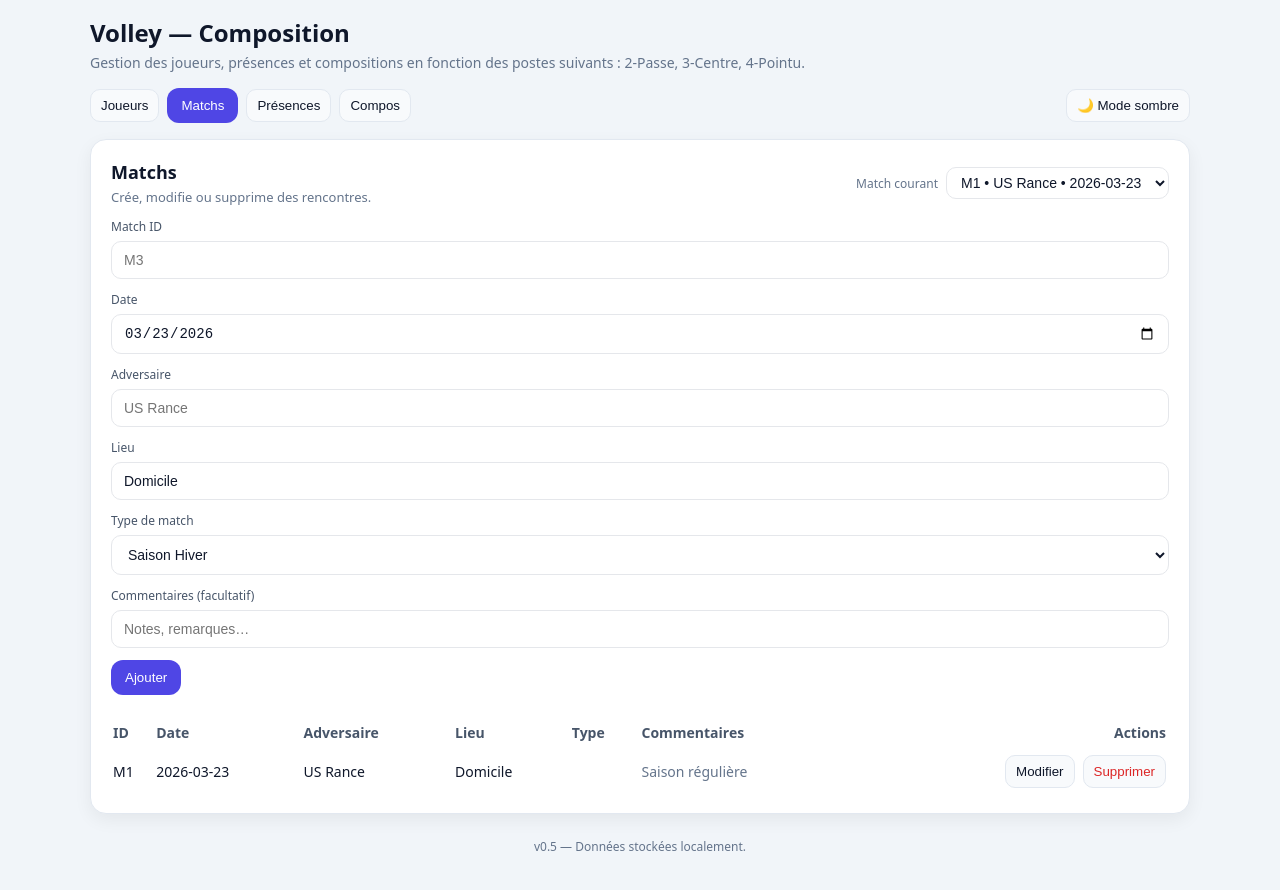
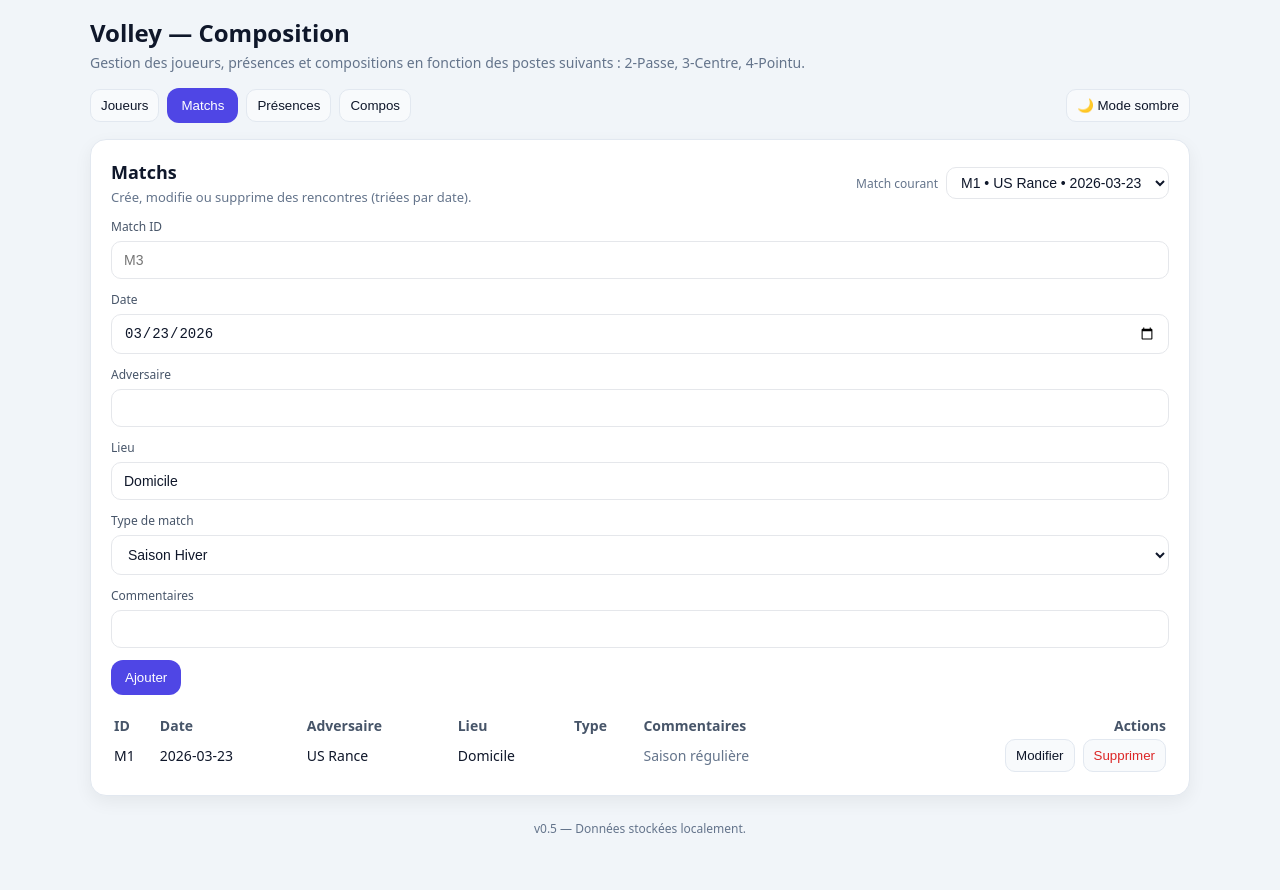
Before and after one commit to Soothsayerus/volley-compo, a React (Vite) app: page / in a window 1280 px wide. Both pictures are taken after a click on the button "Matchs". Shown: the top 890 px of the page. Built offline with nearby package versions, Linux system fonts and the light colour scheme.

Commit message:
Match tri

```diff
--- a/src/App.tsx
+++ b/src/App.tsx
@@ -520,7 +520,7 @@ export default function App() {
   };
 
 /* ================================
-   Onglet MATCHS (éditer / supprimer)
+   Onglet MATCHS — avec tri par date
 ==================================*/
 const MatchesSection = () => {
   const [draft, setDraft] = useState<Match>({
@@ -533,6 +533,13 @@ const MatchesSection = () => {
   });
 
   const [editingId, setEditingId] = useState<string | null>(null);
+
+  /* ========== TRI PAR DATE ========== */
+  const sortedMatches = useMemo(() => {
+    return [...matches].sort((a, b) =>
+      b.date.localeCompare(a.date) // plus récent → plus ancien
+    );
+  }, [matches]);
 
   const resetDraft = () =>
     setDraft({
@@ -557,7 +564,6 @@ const MatchesSection = () => {
 
   const saveMatch = () => {
     if (editingId) {
-      // MODE ÉDITION
       setMatches(prev =>
         prev.map(m =>
           m.id === editingId ? { ...m, ...draft, id: editingId } : m
@@ -568,7 +574,6 @@ const MatchesSection = () => {
       return;
     }
 
-    // AJOUT
     if (!draft.id) return;
 
     if (matches.some(m => m.id === draft.id)) {
@@ -581,14 +586,14 @@ const MatchesSection = () => {
   };
 
   const removeMatch = (id: string) => {
-    if (!confirm("Supprimer ce match ? Les présences et compositions associées seront aussi supprimées.")) return;
+    if (!confirm("Supprimer ce match ? Les données associées seront supprimées.")) return;
 
     setMatches(prev => prev.filter(m => m.id !== id));
     setPresences(prev => prev.filter(p => p.matchId !== id));
     setLineups(prev => prev.filter(l => l.matchId !== id));
 
     if (selectedMatchId === id) {
-      const next = matches.find(m => m.id !== id)?.id;
+      const next = sortedMatches.find(m => m.id !== id)?.id;
       setSelectedMatchId(next);
     }
 
@@ -601,7 +606,7 @@ const MatchesSection = () => {
   return (
     <Section
       title="Matchs"
-      subtitle="Crée, modifie ou supprime des rencontres."
+      subtitle="Crée, modifie ou supprime des rencontres (triées par date)."
       right={
         <div style={hStack(8)}>
           <span style={{ fontSize: 12, color: ui.colors.muted }}>Match courant</span>
@@ -610,7 +615,7 @@ const MatchesSection = () => {
             onChange={(e) => setSelectedMatchId(e.target.value)}
             style={{ padding: "6px 10px" }}
           >
-            {matches.map((m) => (
+            {sortedMatches.map((m) => (
               <option key={m.id} value={m.id}>
                 {m.id} • {m.opponent} • {m.date}
               </option>
@@ -619,7 +624,7 @@ const MatchesSection = () => {
         </div>
       }
     >
-      {/* Formulaire */}
+      {/* FORMULAIRE */}
       <div style={vStack(12)}>
         <Field label="Match ID">
           <TextInput
@@ -642,7 +647,6 @@ const MatchesSection = () => {
           <TextInput
             value={draft.opponent}
             onChange={(e) => setDraft({ ...draft, opponent: e.target.value })}
-            placeholder="US Rance"
           />
         </Field>
 
@@ -650,7 +654,6 @@ const MatchesSection = () => {
           <TextInput
             value={draft.venue}
             onChange={(e) => setDraft({ ...draft, venue: e.target.value })}
-            placeholder="Domicile / Extérieur"
           />
         </Field>
 
@@ -665,34 +668,31 @@ const MatchesSection = () => {
           </Select>
         </Field>
 
-        <Field label="Commentaires (facultatif)">
+        <Field label="Commentaires">
           <TextInput
             value={draft.comment}
             onChange={(e) => setDraft({ ...draft, comment: e.target.value })}
-            placeholder="Notes, remarques…"
           />
         </Field>
       </div>
 
-      {/* Boutons du formulaire */}
+      {/* ACTIONS */}
       <div style={{ marginTop: 12, ...hStack(8) }}>
         <Button onClick={saveMatch}>
           {editingId ? "Enregistrer" : "Ajouter"}
         </Button>
 
         {editingId && (
-          <IconButton onClick={cancelEdit}>
-            Annuler
-          </IconButton>
+          <IconButton onClick={cancelEdit}>Annuler</IconButton>
         )}
       </div>
 
-      {/* Tableau des matchs */}
+      {/* TABLEAU MATCHS */}
       <div style={{ marginTop: 18 }}>
-        <table style={{ width: "100%", fontSize: 14, color: ui.colors.text }}>
+        <table style={{ width: "100%", fontSize: 14 }}>
           <thead>
             <tr style={{ color: ui.colors.muted2, textAlign: "left" }}>
-              <th style={{ padding: "8px 0" }}>ID</th>
+              <th>ID</th>
               <th>Date</th>
               <th>Adversaire</th>
               <th>Lieu</th>
@@ -703,9 +703,9 @@ const MatchesSection = () => {
           </thead>
 
           <tbody>
-            {matches.map((m) => (
+            {sortedMatches.map((m) => (
               <tr key={m.id} style={{ borderTop: `1px solid ${ui.colors.border}` }}>
-                <td style={{ padding: "10px 0" }}>{m.id}</td>
+                <td>{m.id}</td>
                 <td>{m.date}</td>
                 <td>{m.opponent}</td>
                 <td>{m.venue}</td>
@@ -714,36 +714,20 @@ const MatchesSection = () => {
 
                 <td>
                   <div style={{ display: "flex", gap: 8, justifyContent: "flex-end" }}>
-                    <IconButton onClick={() => startEdit(m)}>
-                      Modifier
-                    </IconButton>
-
-                    <IconButton
-                      onClick={() => removeMatch(m.id)}
-                      style={{ color: "#dc2626" }}
-                    >
+                    <IconButton onClick={() => startEdit(m)}>Modifier</IconButton>
+                    <IconButton onClick={() => removeMatch(m.id)} style={{ color: "#dc2626" }}>
                       Supprimer
                     </IconButton>
                   </div>
                 </td>
               </tr>
             ))}
-
-            {matches.length === 0 && (
-              <tr>
-                <td colSpan={7} style={{ padding: "10px 0", color: ui.colors.muted }}>
-                  Aucun match enregistré.
-                </td>
-              </tr>
-            )}
           </tbody>
         </table>
       </div>
     </Section>
   );
 };
-
-
   /* ================================
      Onglet PRESENCES
   ==================================*/
```
